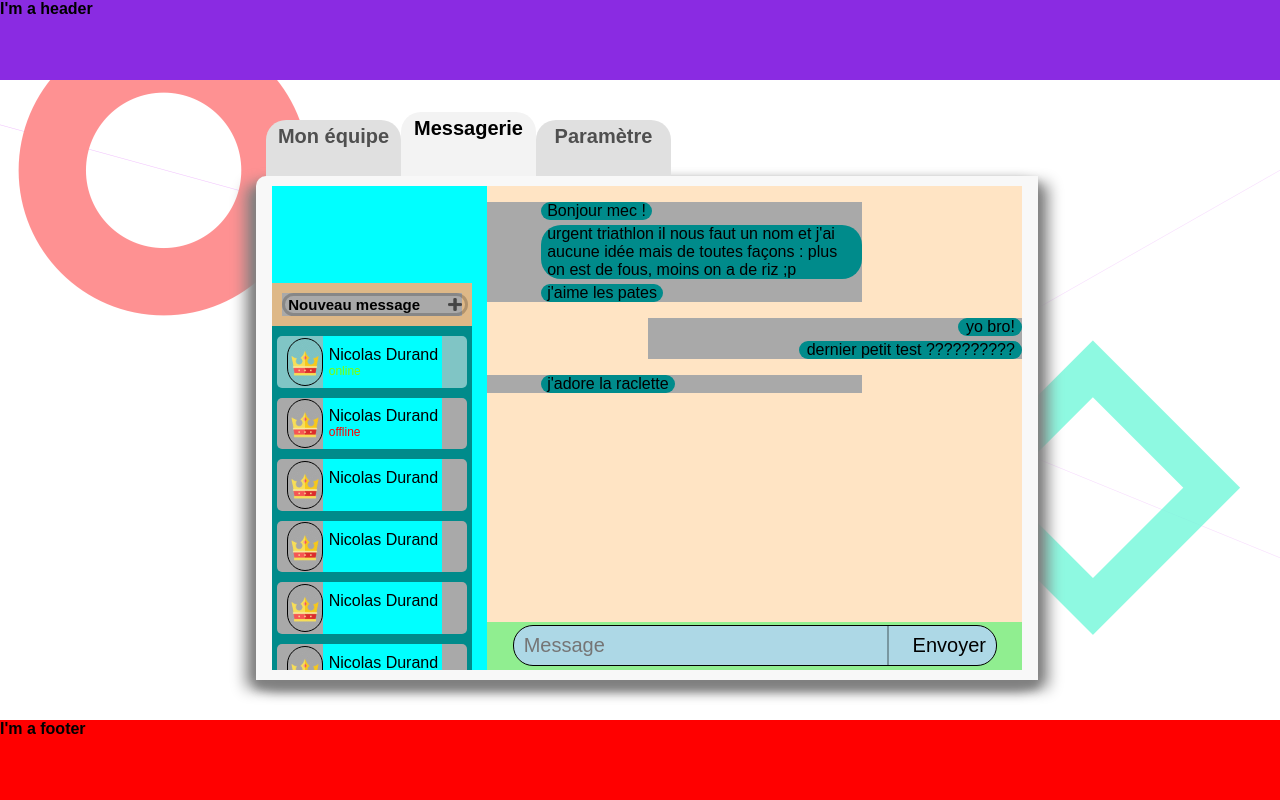
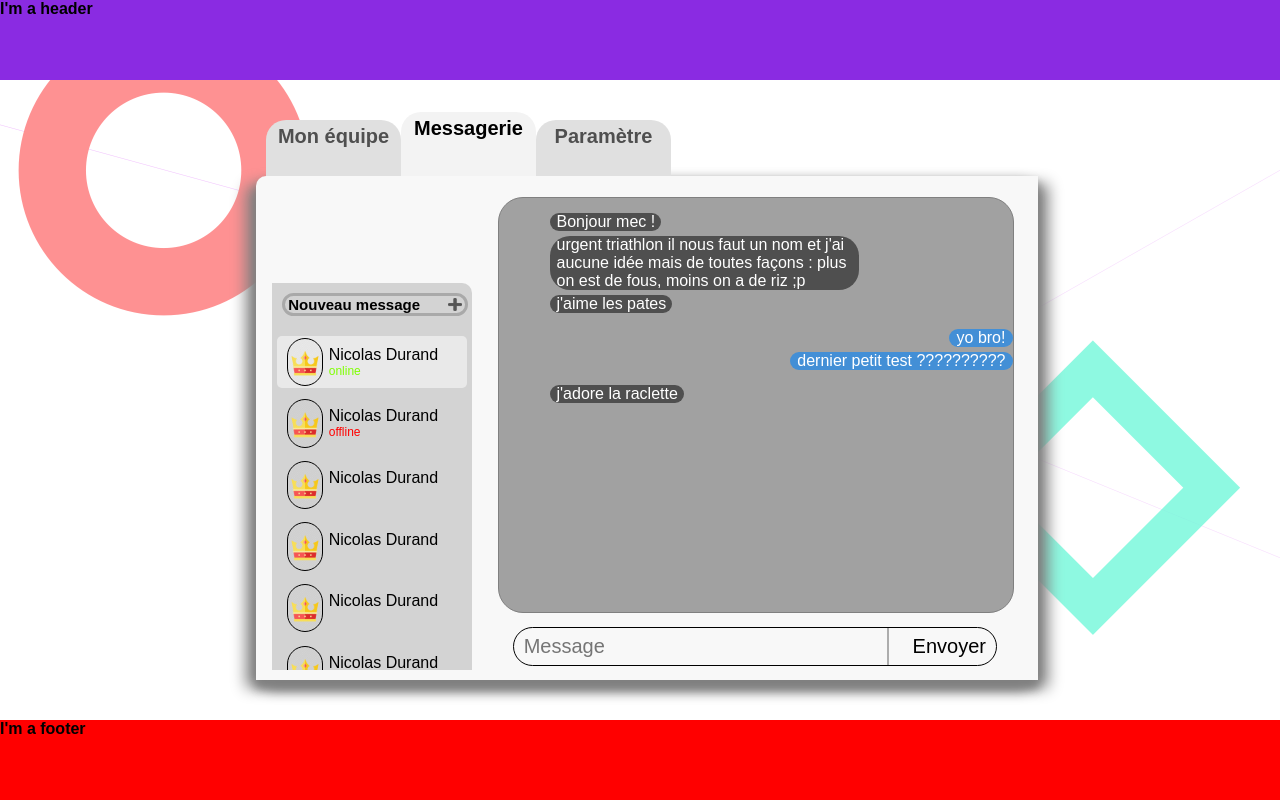
Before and after one commit to blj64/projetIng1, a PHP site: page /pages/myGroup.php in a window 1280 px wide. Run offline with PHP 8.4, Linux system fonts and the light colour scheme.

Commit message:
w/ nice color

```diff
--- a/css/myGroup.css
+++ b/css/myGroup.css
@@ -263,29 +263,31 @@ body{
 
 
 /* css for 'Messagerie' sub-page */
-#Messagerie {
-    background-color: aqua;
-}
+/*#Messagerie */
 
 .left-bar {
     position: relative;
     display: flex;
     flex-direction: column;
     justify-content: space-between;
-    background-color: burlywood;
+    background-color: lightgrey;
     width: 30%;
     height: 80%;
     margin: auto;
     margin-bottom: 0;
     margin-right: 0;
+    border-top-right-radius: 10px;
+    overflow:scroll;
+    overflow-x:hidden;
+    scrollbar-color: rgb(0,0,0,0.4) rgb(0,0,0,0);
 }
 
 .new-message {
     position: relative;
-    background-color: darkgray;
     width: 90%;
     height: 6%;
     margin: 5%;
+    border-top-right-radius: 10px;
 }
 
 .new-message div {
@@ -306,17 +308,12 @@ body{
 
 .list-contact {
     position: relative;
-    background-color: darkcyan;
     width: 100%;
     height: 90%;
-    overflow:scroll;
-    overflow-x:hidden;
-    scrollbar-color: rgb(0,0,0,0.4) rgb(0,0,0,0);
 }
 
 .contact {
     position: relative;
-    background-color: darkgray;
     width: 85%;
     height: 15%;
     padding: 5%;
@@ -363,7 +360,6 @@ body{
     justify-content: center;
     width: 70%;
     height: 100%;
-    background-color: aqua;
 }
 
 .contact-text * {
@@ -388,11 +384,10 @@ body{
 }
 
 #ghost {
-    color: rgb(0, 0, 0, 0);
+    visibility: hidden;
 }
 
 .messagerie {
-    background-color: plum;
     width: 80%;
     height: 100%;
     margin: auto;
@@ -407,9 +402,12 @@ body{
     position: relative;
     display: flex;
     flex-direction: column;
-    width: 100%;
+    width: 96%;
     height: 90%;
-    background-color: bisque;
+    background-color: rgb(161, 161, 161);
+    border: 1px solid grey;
+    border-radius: 25px;
+    margin: 2%;
 }
 
 .msg {
@@ -422,7 +420,7 @@ body{
     width: 70%;
     max-width: 70%;
     margin-top : 3%;
-    background-color: darkgray;
+    color: white;
 }
 
 .msg.left {
@@ -443,23 +441,23 @@ body{
 
 .msg.right {
     align-self: flex-end;
-    background-color: darkgray;
 }
 
 .sub-msg {
     position: relative;
     width: fit-content;
     height: auto;
-    background-color: darkcyan;
     border-radius: 20px;
     padding-right: 2%;
     padding-left: 2%;
+    background-color: #4f4f4f;
     display: flex;
     flex-direction: column;
     justify-content: space-between;
 }
 
 .msg.right .sub-msg {
+    background-color: rgb(67, 143, 214);
     align-self: flex-end;
 }
 
@@ -469,7 +467,6 @@ body{
     align-items: center;
     width: 100%;
     height: 10%;
-    background-color: lightgreen;
 }
 
 .entry-bar {
@@ -479,7 +476,6 @@ body{
     border: 1px solid black;
     border-radius: 20px;
     margin: 0 auto;
-    background-color: lightblue;
     display: flex;
     flex-direction: row;
     justify-content: space-between;
```
